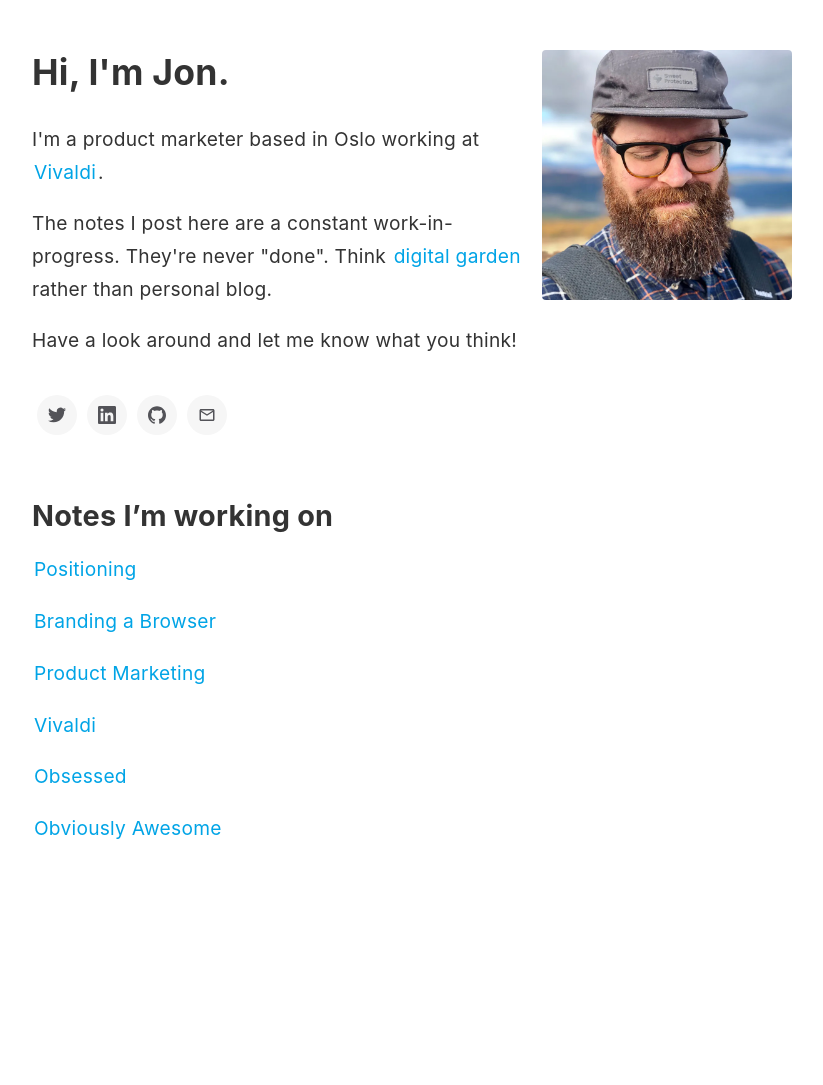
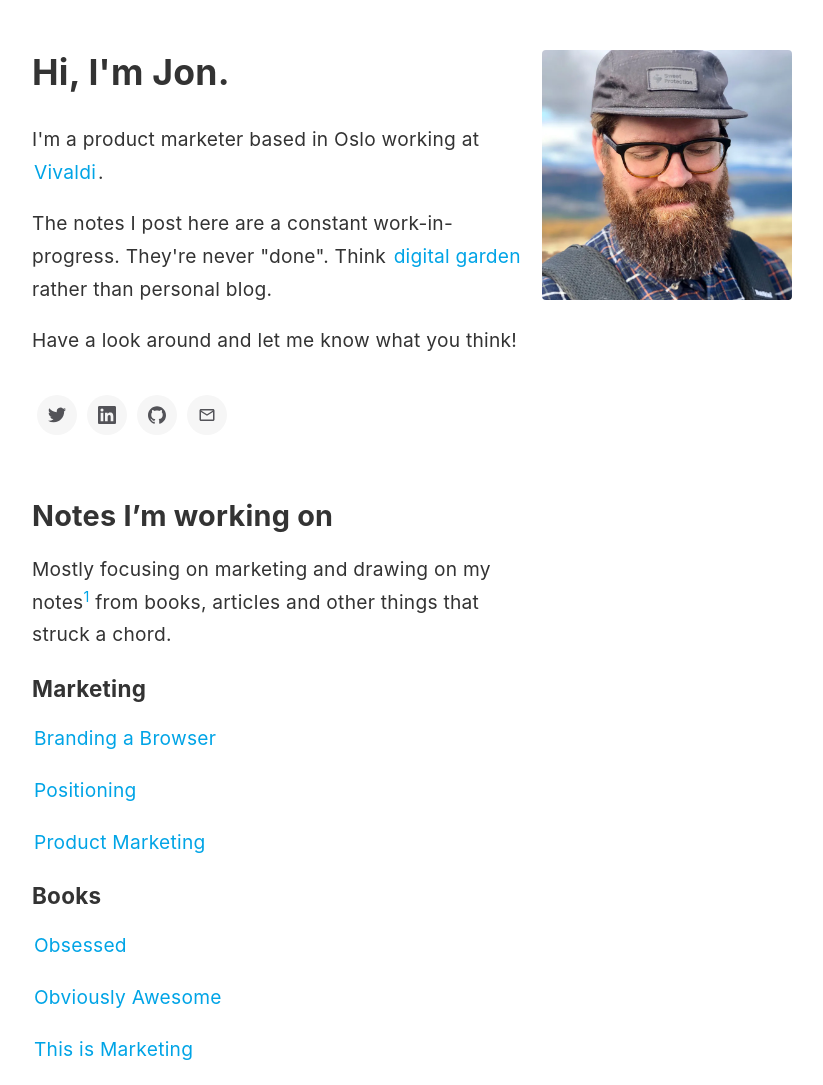
Before and after one commit to jonmccull/digital-garden, a Jekyll site: the page built from _pages/index-page.md, in a window 1280 px wide. Shown: the whole page, without its empty margins (228-1051 px from the left). Built offline with Jekyll 4.4.1, drawn with Linux system fonts in a browser that asks for light colours; before the commit the page ends 900 px from its top, so only the background shows below that.

Commit message:
Update, Content, Index Page
Signed-off-by: Jon McCullough <jonmccull@pm.me>

```diff
--- a/_pages/index-page.md
+++ b/_pages/index-page.md
@@ -9,14 +9,20 @@ excerpt: Jon McCullough is a Canadian product marketer based in Norway working a
 
 ## Notes I'm working on
 
-[[Positioning]]
+Mostly focusing on marketing and drawing on my notes<input type="checkbox" id="cb7" /><label for="cb7"><sup></sup></label><span><span class="footnote-inner">I should probably expand on this, but let's just say I'm a big [[Roam]] fan. The "networked thought" approach to note-taking has been a game-changer for me. The workflow of referencing, in-line bi-directional linking and evolving notes in Roam was a big inspiration for this site.</span></span> from books, articles and other things that struck a chord.
+
+### Marketing
 
 [[Branding a Browser]]
 
+[[Positioning]]
+
 [[Product Marketing]]
 
-[[Vivaldi]]
+### Books
 
 [[Obsessed]]
 
 [[Obviously Awesome]]
+
+[[This is Marketing]]
```
